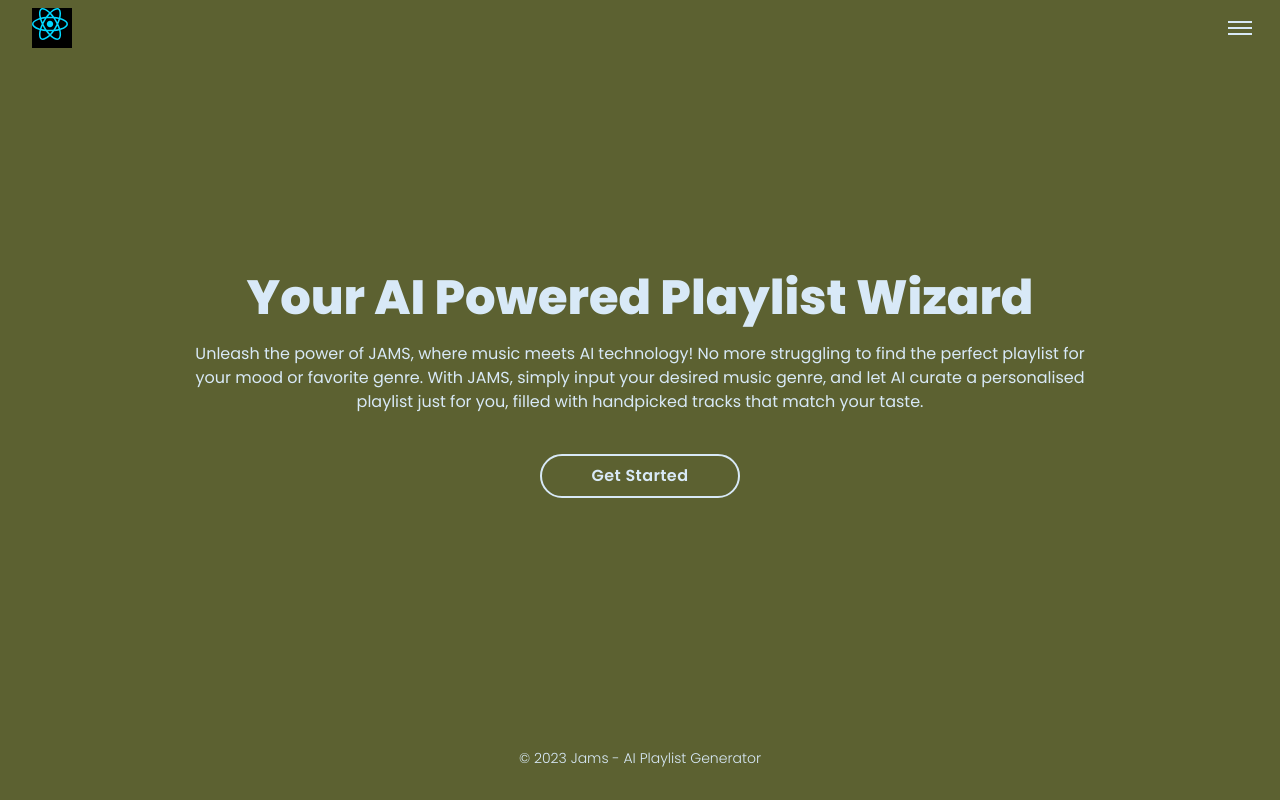
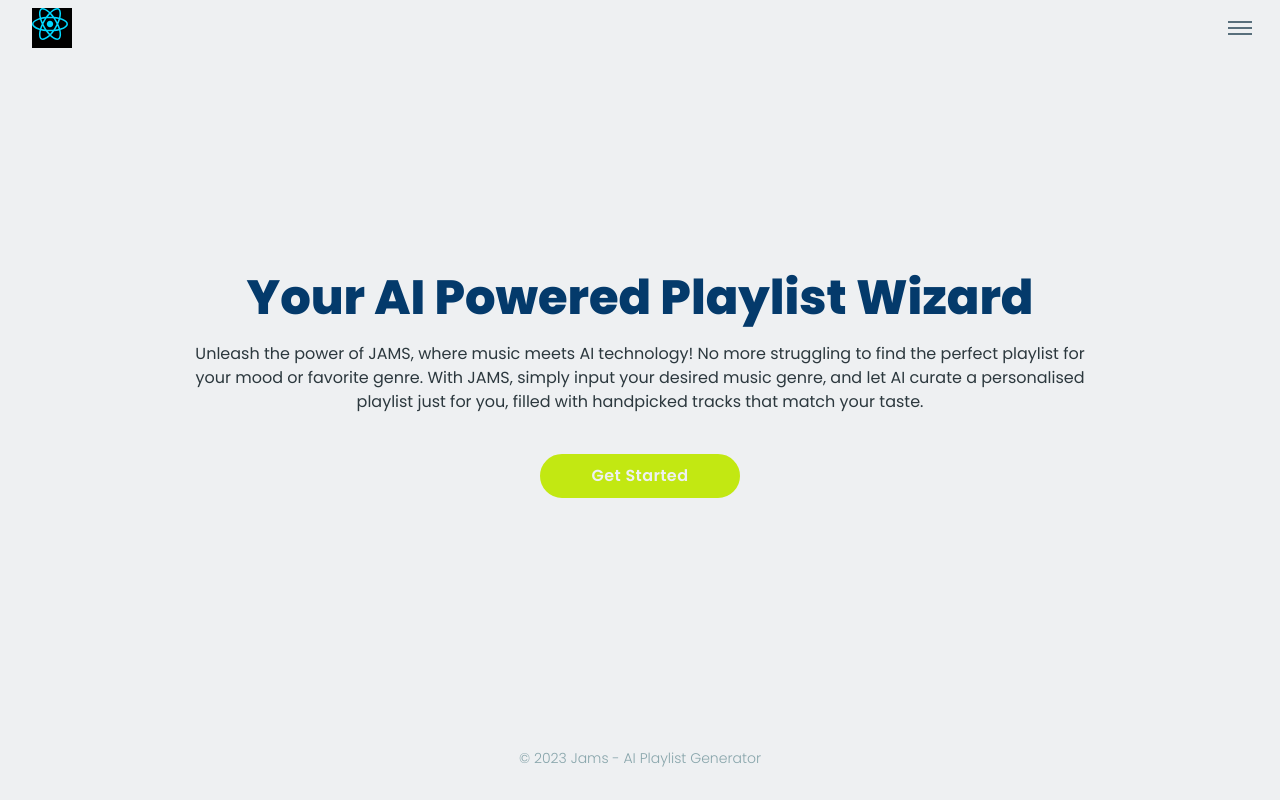
Before and after one commit to casey-turner/jams-playlist-generator, a React (Vite) app in the folder packages/app/: page / in a window 1280 px wide. Built offline with nearby package versions, Linux system fonts and the light colour scheme; no server answers; the HTML template or start-up script is replaced by a standard one.

Commit message:
[WIP] updating colour palette

```diff
--- a/packages/app/src/components/Button/index.tsx
+++ b/packages/app/src/components/Button/index.tsx
@@ -14,8 +14,8 @@ const colour = {
   },
   secondary: {
     button:
-      'bg-transparent hover:bg-alice-blue text-alice-blue border-alice-blue',
-    text: 'text-alice-blue',
+      'bg-pear hover:bg-transparent hover:border-pear hover:text-pear text-anti-flash-white border-pear',
+    text: 'text-paynes-gray',
   },
 }
 
--- a/packages/app/src/components/Footer/index.tsx
+++ b/packages/app/src/components/Footer/index.tsx
@@ -5,7 +5,7 @@ export const Footer = () => {
     <footer>
       <Container width="full">
         <div className="flex flex-col items-center py-8">
-          <p className="text-alice-blue font-poppins text-sm font-light">
+          <p className="text-cadet-gray font-poppins text-sm font-light">
             © 2023 Jams - AI Playlist Generator
           </p>
         </div>
--- a/packages/app/src/components/Form/Autocomplete.tsx
+++ b/packages/app/src/components/Form/Autocomplete.tsx
@@ -67,14 +67,14 @@ const Autocomplete = React.forwardRef(function Autocomplete(props, ref) {
     <>
       <div className="relative">
         <div {...getRootProps()}>
-          <label className="mb-2 block font-bold" {...getInputLabelProps()}>
+          <label className="mb-2 block font-bold text-gunmetal" {...getInputLabelProps()}>
             Select Playlist Genres
           </label>
           <div
             ref={setAnchorEl}
             className={`border ${
-              focused ? 'border-blue-400' : 'border-alice-blue '
-            } flex flex-wrap gap-2 rounded-full border-2 px-4 py-2 focus-within:ring-2 focus-within:ring-blue-400`}
+              focused ? 'border-paynes-gray' : 'border-yale-blue '
+            } flex flex-wrap gap-2 rounded-full border-2 px-4 py-2`}
           >
             {value.map((option, index) => (
               <Tag key={index} label={option} {...getTagProps({ index })} />
--- a/packages/app/src/components/Header/index.tsx
+++ b/packages/app/src/components/Header/index.tsx
@@ -28,7 +28,6 @@ const navigationItems: NavigationItem[] = [
 
 type NavProps = {
   isNavOpen: boolean
-  isHome?: boolean
   handleMenu?: () => void
   getSpotifyLink?: string
 }
@@ -42,7 +41,7 @@ const Nav = ({ isNavOpen, getSpotifyLink }: NavProps) => {
     >
       <ul>
         {navigationItems.map((item) => (
-          <li key={item.name} className="font-poppins mb-4 text-3xl font-black">
+          <li key={item.name} className="font-poppins mb-4 text-3xl font-bold">
             <NavLink to={item.to}>{item.name}</NavLink>
           </li>
         ))}
@@ -60,7 +59,7 @@ const Nav = ({ isNavOpen, getSpotifyLink }: NavProps) => {
   )
 }
 
-const NavButton = ({ isNavOpen, handleMenu, isHome }: NavProps) => {
+const NavButton = ({ isNavOpen, handleMenu }: NavProps) => {
   return (
     <div
       className={`hamburger relative z-50 flex h-[13px] w-5 cursor-pointer ${
@@ -69,12 +68,8 @@ const NavButton = ({ isNavOpen, handleMenu, isHome }: NavProps) => {
       onClick={handleMenu}
     >
       <div
-        className={`hamburger-inner  absolute bottom-0 h-0.5 w-6 before:absolute before:-top-1.5 before:h-0.5 before:w-6 after:absolute after:-top-3 after:h-0.5 after:w-6 ${
+        className={`bg-paynes-gray before:bg-paynes-gray after:bg-paynes-gray hamburger-inner  absolute bottom-0 h-0.5 w-6 before:absolute before:-top-1.5 before:h-0.5 before:w-6 after:absolute after:-top-3 after:h-0.5 after:w-6 ${
           isNavOpen ? 'after:top-0 after:opacity-0' : ''
-        } ${
-          isHome
-            ? 'bg-alice-blue before:bg-alice-blue after:bg-alice-blue'
-            : 'bg-dark-moss-green before:bg-dark-moss-green after:bg-dark-moss-green'
         }`}
       ></div>
     </div>
@@ -89,7 +84,7 @@ const Logo = () => {
   )
 }
 
-const LogoutButton = ({ isHome }: { isHome: boolean }) => {
+const LogoutButton = () => {
   const handleLogout = () => {
     localStorage.clear()
     token.remove()
@@ -99,7 +94,7 @@ const LogoutButton = ({ isHome }: { isHome: boolean }) => {
   return (
     <Button
       style="text"
-      colour={isHome ? 'secondary' : 'primary'}
+      colour="secondary"
       startIcon={<EjectIcon />}
       onClick={handleLogout}
     >
@@ -108,7 +103,7 @@ const LogoutButton = ({ isHome }: { isHome: boolean }) => {
   )
 }
 
-const RestartButton = ({ isHome }: { isHome: boolean }) => {
+const RestartButton = () => {
   const navigate = useNavigate()
   const handleRestart = () => {
     localStorage.clear()
@@ -117,7 +112,7 @@ const RestartButton = ({ isHome }: { isHome: boolean }) => {
   return (
     <Button
       style="text"
-      colour={isHome ? 'secondary' : 'primary'}
+      colour="secondary"
       startIcon={<BackwardIcon />}
       onClick={handleRestart}
     >
@@ -128,7 +123,6 @@ const RestartButton = ({ isHome }: { isHome: boolean }) => {
 
 export const Header = () => {
   const location = useLocation()
-  const isHome = location.pathname === '/'
 
   const [isNavOpen, setIsNavOpen] = useState(false)
   const [randomSpotifyLink, setRandomSpotifyLink] = useState('')
@@ -163,12 +157,11 @@ export const Header = () => {
         <div className="flex items-center justify-between py-2">
           <Logo />
           <div className="flex items-center gap-6">
-            {isRestart ? <RestartButton isHome={isHome} /> : null}
-            {token.get() ? <LogoutButton isHome={isHome} /> : null}
+            {isRestart ? <RestartButton /> : null}
+            {token.get() ? <LogoutButton /> : null}
             <NavButton
               isNavOpen={isNavOpen}
               handleMenu={handleMenu}
-              isHome={isHome}
             />
           </div>
         </div>
--- a/packages/app/src/components/Layout/index.tsx
+++ b/packages/app/src/components/Layout/index.tsx
@@ -1,18 +1,12 @@
 import { Footer } from '@components/Footer'
 import { Head } from '@components/Head'
 import { Header } from '@components/Header'
-
-const backgrounds = {
-  light: 'bg-platinum',
-  dark: 'bg-dark-moss-green',
-}
 
 type LayoutProps = {
   children: React.ReactNode
   title?: string
   url?: string
   description?: string
-  background?: keyof typeof backgrounds
 }
 
 export const Layout = ({
@@ -20,12 +14,11 @@ export const Layout = ({
   title,
   url,
   description,
-  background = 'dark',
 }: LayoutProps) => {
   return (
     <>
       <Head title={title} url={url} description={description} />
-      <div className={backgrounds[background]}>
+      <div className="bg-anti-flash-white">
         <Header />
         <main>{children}</main>
         <Footer />
--- a/packages/app/src/features/pages/Complete.tsx
+++ b/packages/app/src/features/pages/Complete.tsx
@@ -35,7 +35,7 @@ const Complete = () => {
 
   return (
     <>
-      <Layout title="Complete" background="light">
+      <Layout title="Complete">
         <Section sectionStyle="contentTop">
           <Container>
             {isLoading && (
--- a/packages/app/src/features/pages/Connect.tsx
+++ b/packages/app/src/features/pages/Connect.tsx
@@ -19,16 +19,16 @@ const Connect = () => {
               alt="Spotify Logo"
               className="mb-4 h-32 w-32"
             />
-            <h1 className="font-poppins mb-4 text-4xl font-extrabold">
+            <h1 className="font-poppins mb-4 text-4xl font-extrabold text-yale-blue">
               Connect your Spotify
             </h1>
-            <p className="font-poppins mb-5 text-center text-lg">
+            <p className="font-poppins mb-5 text-center text-lg text-gunmetal">
               Amplify your playlist creating experience by connecting your
               Spotify account, enabling JAMS to seamlessly save your custom
               curated playlists direcly to your account.
             </p>
-            <Button onClick={handleConnectClick}>Connect to Spotify</Button>
-            <p className="font-poppins mt-10 text-center text-xs">
+            <Button onClick={handleConnectClick} colour='secondary'>Connect to Spotify</Button>
+            <p className="font-poppins mt-10 text-center text-xs text-gunmetal">
               By connecting you acknowledge that you have read and understood
               the Privacy and Cookie Policy, and consent to the processing of
               your data and the use of cookies in accordance with its terms.
--- a/packages/app/src/features/pages/CustomisePlaylist.tsx
+++ b/packages/app/src/features/pages/CustomisePlaylist.tsx
@@ -6,7 +6,7 @@ import CustomisePlaylistForm from '@features/playlist/components/CustomisePlayli
 const CustomisePlaylist = () => {
   return (
     <>
-      <Layout title="Customise Playlist" background="light">
+      <Layout title="Customise Playlist">
         <Section sectionStyle="contentTop">
           <Container>
             <CustomisePlaylistForm />
--- a/packages/app/src/features/pages/GeneratePlaylist.tsx
+++ b/packages/app/src/features/pages/GeneratePlaylist.tsx
@@ -6,7 +6,7 @@ import GeneratePlaylistForm from '@features/playlist/components/GeneratePlaylist
 const GeneratePlaylist = () => {
   return (
     <>
-      <Layout title="Generate Playlist" background="light">
+      <Layout title="Generate Playlist">
         <Section sectionStyle="contentTop">
           <Container>
             <GeneratePlaylistForm />
--- a/packages/app/src/features/pages/Landing.tsx
+++ b/packages/app/src/features/pages/Landing.tsx
@@ -22,10 +22,10 @@ const Landing = () => {
         <Section>
           <Container>
             <div className="text-center lg:px-10  xl:px-40">
-              <h1 className="font-poppins text-alice-blue mb-5 text-5xl font-extrabold">
+              <h1 className="font-poppins text-yale-blue mb-5 text-5xl font-extrabold">
                 Your AI Powered Playlist Wizard
               </h1>
-              <p className="font-poppins text-alice-blue mb-10">
+              <p className="font-poppins text-gunmetal mb-10">
                 Unleash the power of JAMS, where music meets AI technology! No
                 more struggling to find the perfect playlist for your mood or
                 favorite genre. With JAMS, simply input your desired music
--- a/packages/app/tailwind.config.js
+++ b/packages/app/tailwind.config.js
@@ -7,7 +7,7 @@ export default {
   theme: {
     container: {
       screens: {
-          '2xl': '1280px',
+        '2xl': '1280px',
       }
     },
     extend: {
@@ -18,6 +18,21 @@ export default {
         'oxford-blue': '#0A1F38',
         'peach': '#F1D3C7',
         'platinum': '#E8E7E2',
+
+        'ghost-white': '#F8F8FF',
+        'cadet-gray': '#88A5AB',
+        'light-blue': '#b8dbd9',
+        'paynes-gray': '#586f7c',
+        'gunmetal': '#2c383e',
+        'dark-spring-green': '#04724D',
+        'yale-blue': '#043A6B',
+        'pear': '#c2e812',
+        'battleship-gray': '#82816D',
+        'mindaro': '#D8EC82',
+        'anti-flash-white': '#eef0f2',
+
+
+
       },
       fontFamily: {
         'poppins': ['Poppins', 'sans-serif'],
@@ -25,6 +40,6 @@ export default {
     },
   },
   plugins: [
-   require("@tailwindcss/forms")
- ],
+    require("@tailwindcss/forms")
+  ],
 }
```
